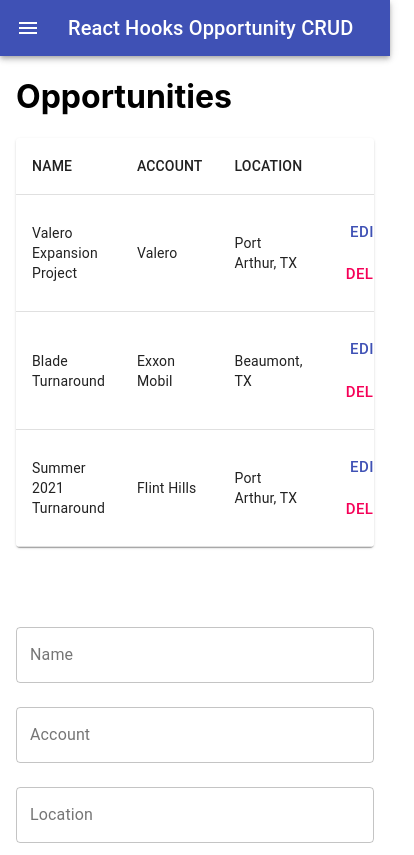
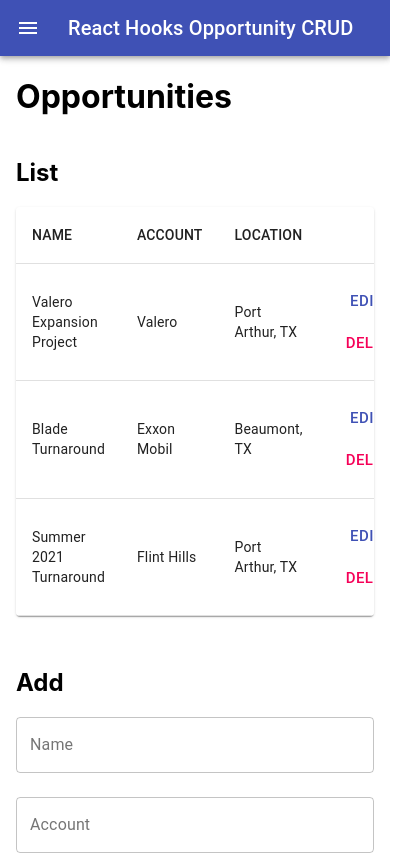
Before and after one commit to StrykerKent/react-hooks-opportunities-crud, a React (Create React App) app: page / in a window 390 px wide. Shown: the top 855 px of the page, 414 px wide, since content can reach past the window. Built offline with nearby package versions, Linux system fonts and the light colour scheme.

Commit message:
updated page titles, fixed spacing issue on mobile

```diff
--- a/public/index.html
+++ b/public/index.html
@@ -1,14 +1,14 @@
 <!DOCTYPE html>
 <html lang="en">
+
 <head>
   <meta charset="utf-8" />
   <link rel="icon" href="%PUBLIC_URL%/favicon.ico" />
   <meta name="viewport" content="width=device-width, initial-scale=1" />
   <meta name="theme-color" content="#000000" />
   <meta
-      name="description"
-      content="Web site created using create-react-app"
-    />
+    name="A React application that displays data for opportunities where the user can create read update and delete the data."
+    content="React Hooks Opportunities CRUD App" />
   <link rel="apple-touch-icon" href="%PUBLIC_URL%/logo192.png" />
   <!--
       manifest.json provides metadata used when your web app is installed on a
@@ -24,8 +24,9 @@
       work correctly both with client-side routing and a non-root public URL.
       Learn how to configure a non-root public URL by running `npm run build`.
     -->
-    <title>React App</title>
+  <title>Opportunities React App by Stryker Stinnette</title>
 </head>
+
 <body>
   <noscript>You need to enable JavaScript to run this app.</noscript>
   <div id="root"></div>
@@ -40,4 +41,5 @@
       To create a production bundle, use `npm run build` or `yarn build`.
     -->
 </body>
+
 </html>
--- a/src/App.js
+++ b/src/App.js
@@ -95,8 +95,9 @@
       </AppBar>
       <Container maxWidth='xl'>
         <h1>Opportunities</h1>
-        <Grid container direction='row' justify='flex-start' spacing={10}>
+        <Grid container direction='row' justify='flex-start' spacing={4}>
           <Grid item xs={12} md={8}>
+            <h2>List</h2>
             <OpportunityTable
               opportunities={opportunities}
               editRow={editRow}
@@ -105,13 +106,19 @@
           </Grid>
           <Grid item xs={12} md={4}>
             {editing ? (
+              <>
+                <h2>Edit</h2>
                 <EditOpportunityForm
                   setEditing={setEditing}
                   currentOpportunity={currentOpportunity}
                   updateOpportunity={updateOpportunity}
                 />
+              </>
             ) : (
+              <>
+                <h2>Add</h2>
                 <AddOpportunity addOpportunity={addOpportunity} />
+              </>
             )}
           </Grid>
         </Grid>
```
Lines whose indentation alone changed are shown as unchanged.
